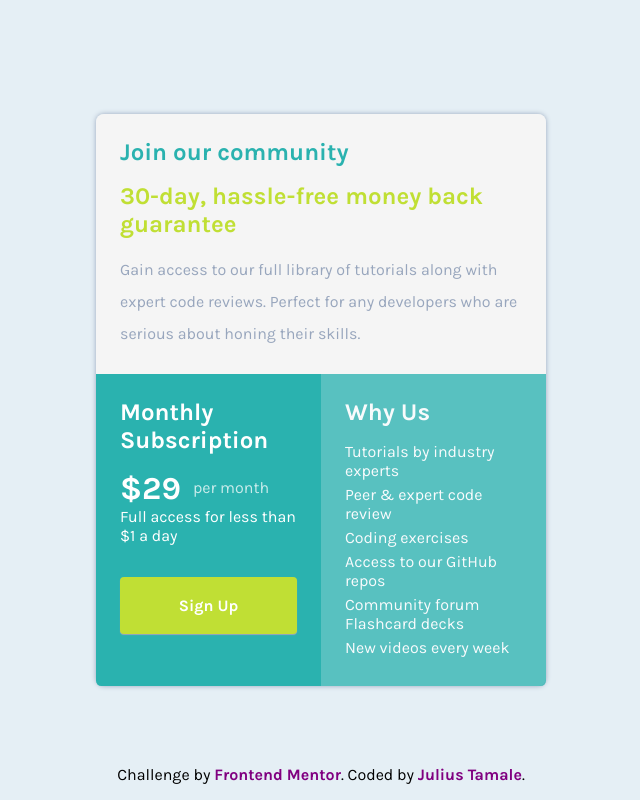
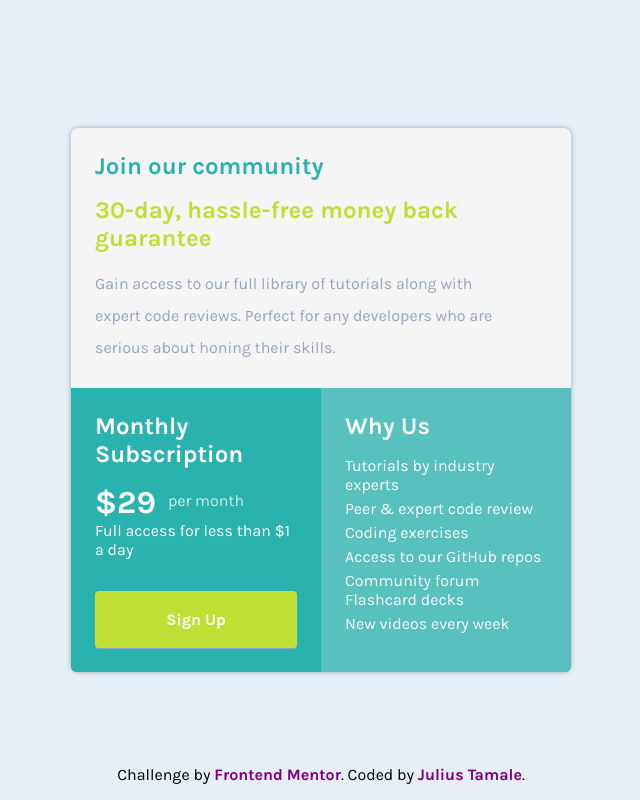
Before and after one commit to julius-tamale/singlePriceGrid, a plain HTML site: page index.html in a window 1280 px wide. Shown: the whole page, without its empty margins (319-959 px from the left). Drawn offline with Linux system fonts and the light colour scheme.

Commit message:
challenge update

```diff
--- a/styles.css
+++ b/styles.css
@@ -142,6 +142,7 @@ h1, h2 {
     }
     .div-content-one {
         grid-column: span 2;
+        padding-right: 4rem;
     }
     .div-content-two {
         grid-column: span 2;
@@ -149,7 +150,7 @@ h1, h2 {
         border-radius: 0 0 0.325rem 0.325rem;
     }
     .div-content-two > div {
-        min-width: 225px;
+        min-width: 250px;
     }
     .div-two-sub-one {
         border-radius: 0 0 0 0.325rem;
@@ -161,7 +162,7 @@ h1, h2 {
         padding-right: 0;
     }
     main {
-        max-width: 450px;
+        max-width: 500px;
     }
     /* {
         outline: 2px solid red;
```
